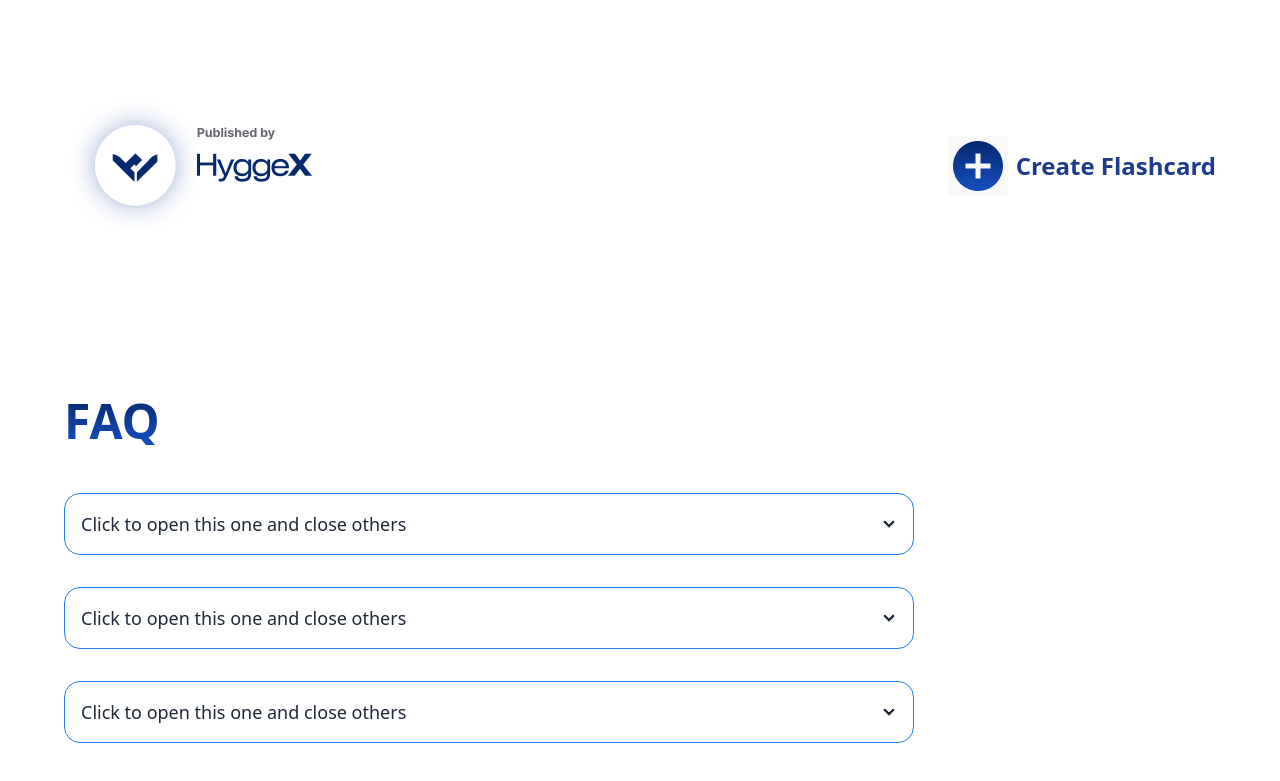
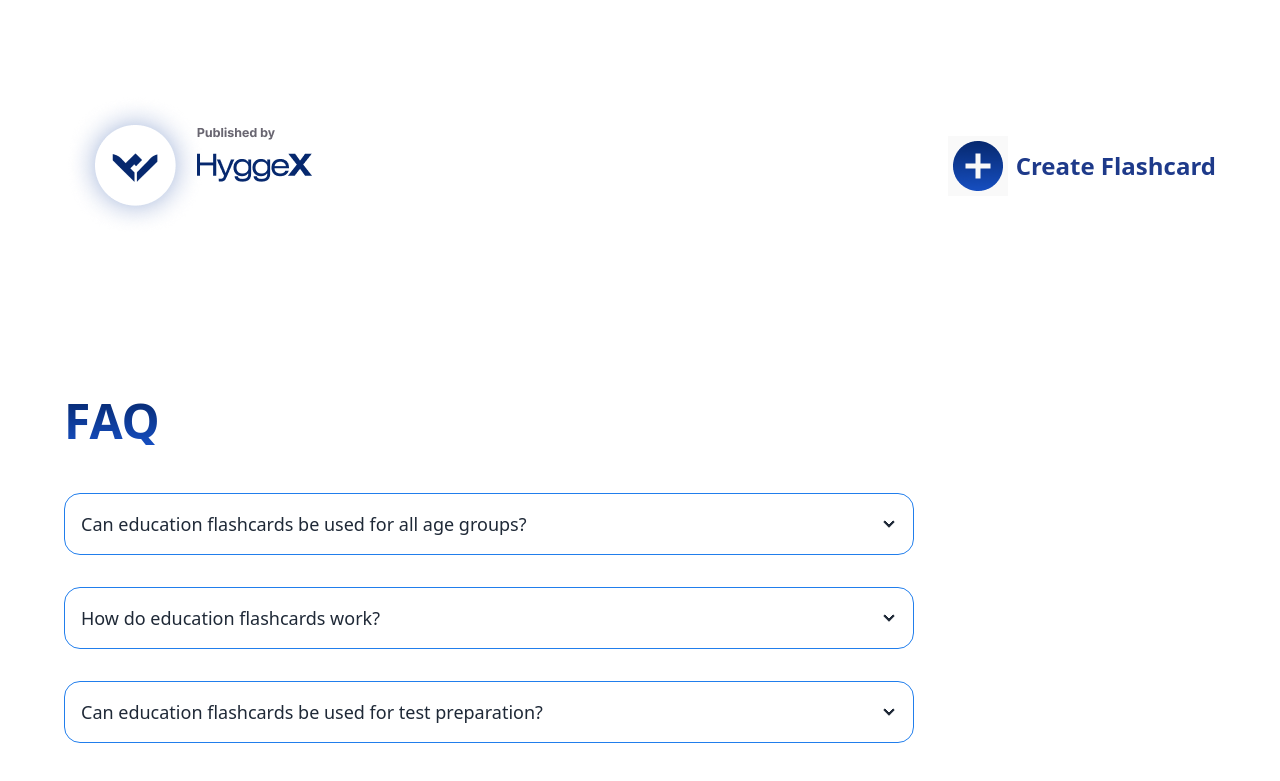
Before and after one commit to Orchizakia00/hyggex-task, a React (Vite) app: page / in a window 1280 px wide. Shown: the part 881-1662 px from the top of the page. Built offline with nearby package versions, Linux system fonts and the light colour scheme.

Commit message:
faq text edited

```diff
--- a/src/Components/Faq.jsx
+++ b/src/Components/Faq.jsx
@@ -12,31 +12,31 @@ const Faq = () => {
         <div className="mb-80">
             <h2 className="font-bold text-5xl mb-12" style={textStyle}>FAQ</h2>
             <div className="w-[850px]">
-                <div className="collapse collapse-arrow mb-8" style={{border: '1px solid #217EEC'}}>
+                <div className="collapse collapse-arrow mb-8" style={{ border: '1px solid #217EEC' }}>
                     <input type="radio" name="my-accordion-2" />
                     <div className="collapse-title text-lg font-medium">
-                        Click to open this one and close others
+                        Can education flashcards be used for all age groups?
                     </div>
                     <div className="collapse-content">
-                        <p>hello</p>
+                        <p>answer</p>
                     </div>
                 </div>
-                <div className="collapse collapse-arrow mb-8" style={{border: '1px solid #217EEC'}}>
+                <div className="collapse collapse-arrow mb-8" style={{ border: '1px solid #217EEC' }}>
                     <input type="radio" name="my-accordion-2" />
                     <div className="collapse-title text-lg font-medium">
-                        Click to open this one and close others
+                        How do education flashcards work?
                     </div>
                     <div className="collapse-content">
-                        <p>hello</p>
+                        <p>answer</p>
                     </div>
                 </div>
-                <div className="collapse collapse-arrow mb-8" style={{border: '1px solid #217EEC'}}>
+                <div className="collapse collapse-arrow mb-8" style={{ border: '1px solid #217EEC' }}>
                     <input type="radio" name="my-accordion-2" />
                     <div className="collapse-title text-lg font-medium">
-                        Click to open this one and close others
+                        Can education flashcards be used for test preparation?
                     </div>
                     <div className="collapse-content">
-                        <p>hello</p>
+                        <p>answer</p>
                     </div>
                 </div>
             </div>
```
